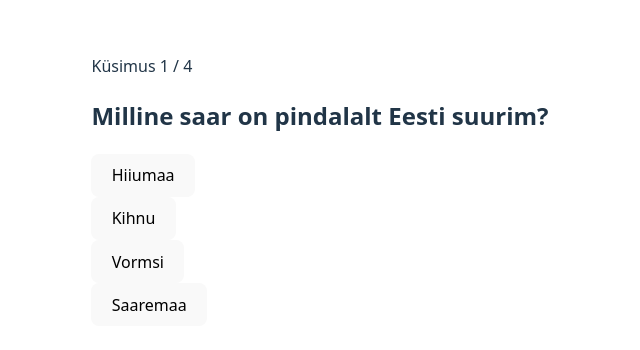
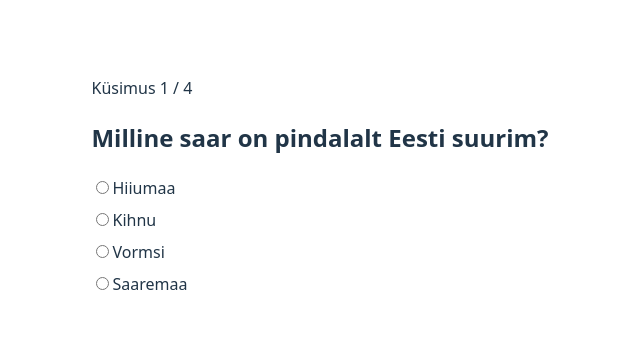
Before and after one commit to agnessatnd/statistikaamet-quiz-app, a React (Vite) app in the folder statistikaamet-quiz-app/: page / in a window 1280 px wide. Shown: the part 218-568 px from the top of the page, without its empty margins (320-960 px from the left). Built offline with nearby package versions, Linux system fonts and the light colour scheme.

Commit message:
feat: use radio inputs for selecting quiz answers

```diff
--- a/statistikaamet-quiz-app/src/components/QuestionCard.tsx
+++ b/statistikaamet-quiz-app/src/components/QuestionCard.tsx
@@ -1,20 +1,30 @@
 type Props = {
   question: string;
   options: string[];
+  selectedAnswer: number | null;
   onAnswer: (index: number) => void;
 };
 
-export default function QuestionCard({ question, options, onAnswer }: Props) {
+export default function QuestionCard({
+  question,
+  options,
+  selectedAnswer,
+  onAnswer,
+}: Props) {
   return (
     <div>
       <h2>{question}</h2>
 
       {options.map((option, index) => (
-        <div key={index}>
-          <button onClick={() => onAnswer(index)}>
-            {option}
-          </button>
-        </div>
+        <label key={index} style={{ display: "block", marginBottom: "8px" }}>
+          <input
+            type="radio"
+            name="answer"
+            checked={selectedAnswer === index}
+            onChange={() => onAnswer(index)}
+          />
+          {option}
+        </label>
       ))}
     </div>
   );
```
